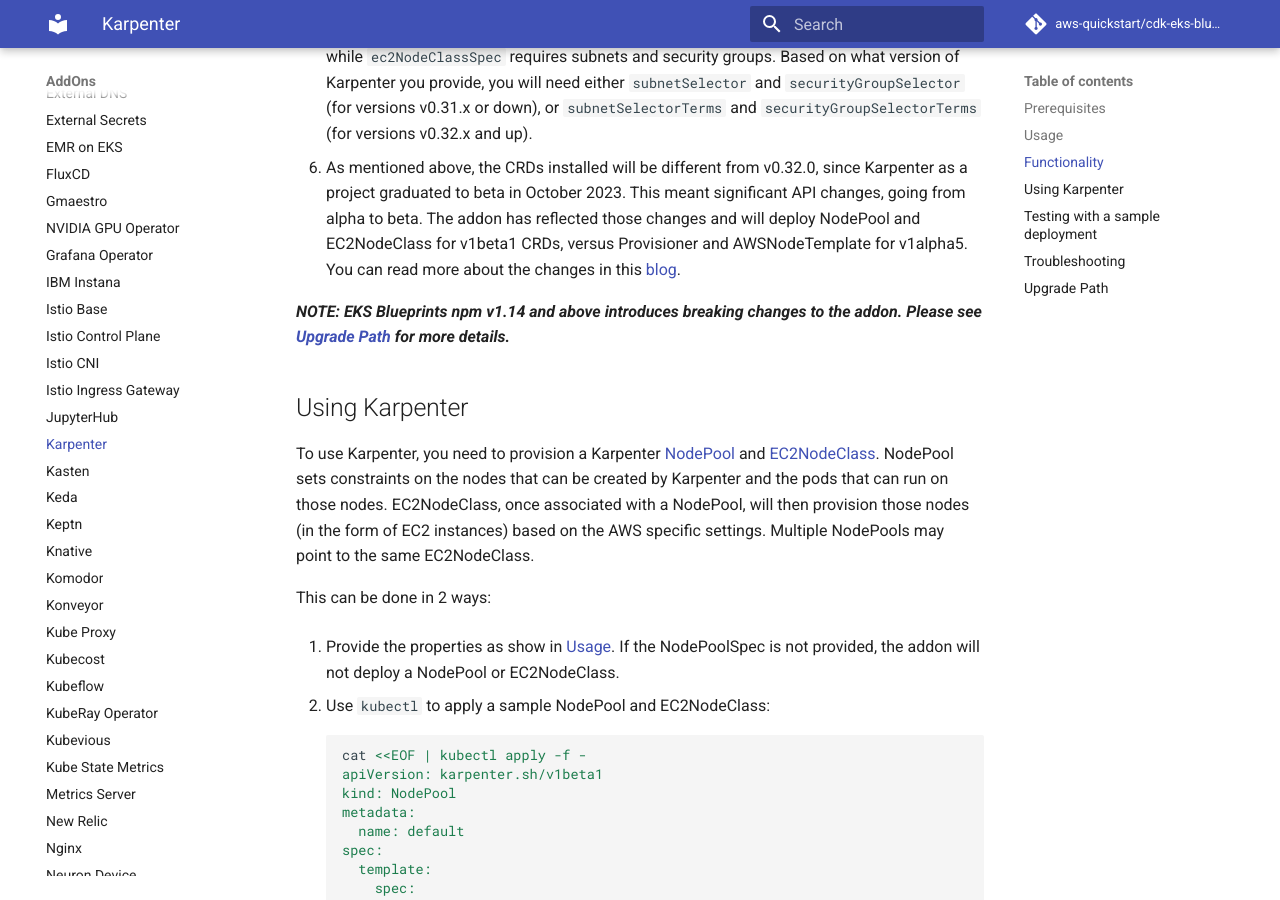
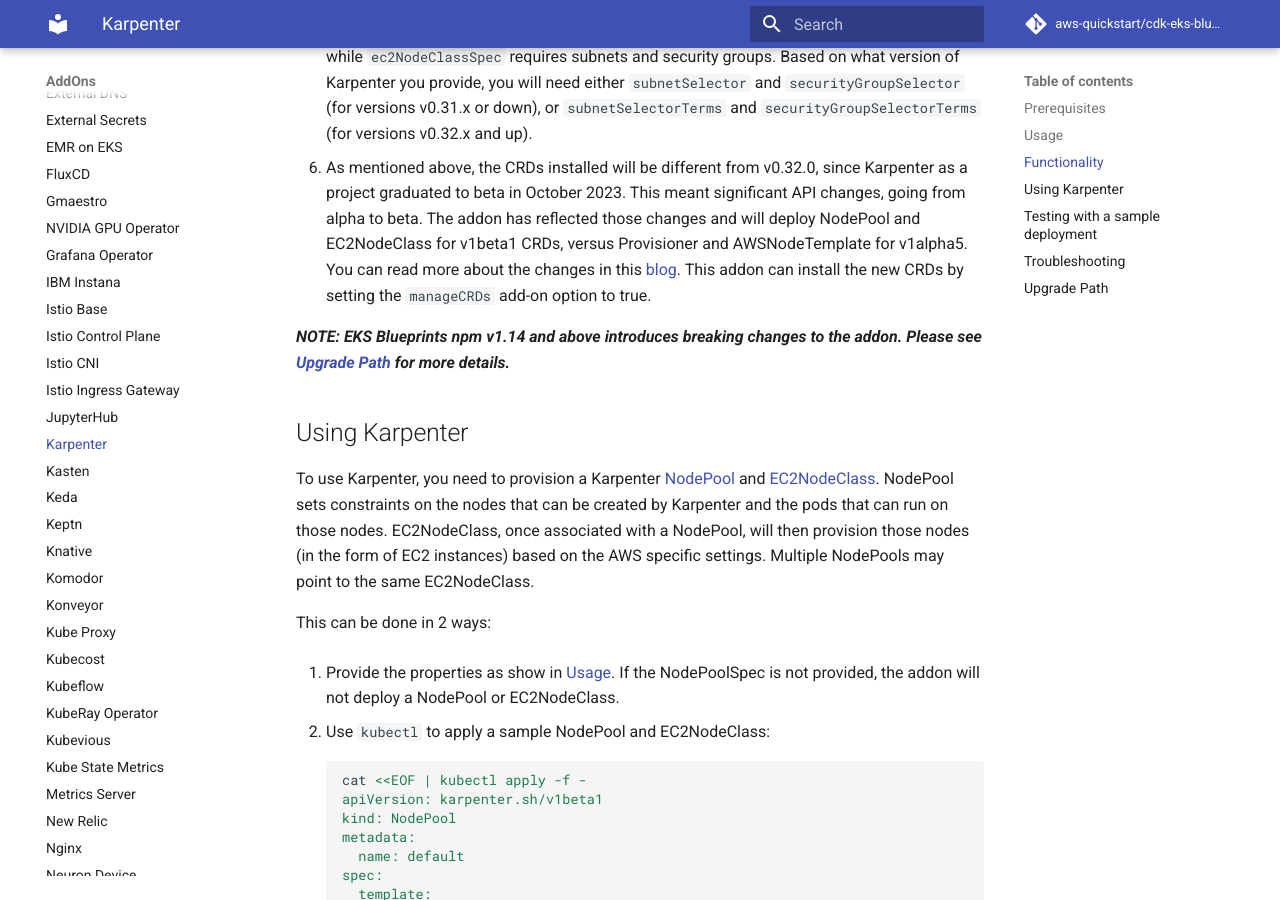
Before and after one commit to aws-quickstart/cdk-eks-blueprints, an MkDocs documentation site: the page built from docs/addons/karpenter.md, in a window 1280 px wide and 900 px high, scrolled down 2464 px. Built offline with MkDocs 1.6.1 and Material for MkDocs 9.7.7, drawn with Linux system fonts in a browser that asks for light colours; comment, search, counter and statistics services are not loaded; some of the changed text lies outside the part shown.

Commit message:
add docs for manageCRDs karpenter add-on option

```diff
--- a/docs/addons/karpenter.md
+++ b/docs/addons/karpenter.md
@@ -93,7 +93,7 @@
 3. Creates Kubernetes Service Account, and associate AWS IAM Role with Karpenter Controller Policy attached using [IRSA](https://docs.aws.amazon.com/emr/latest/EMR-on-EKS-DevelopmentGuide/setting-up-enable-IAM.html).
 4. Deploys Karpenter helm chart in the `karpenter` namespace, configuring the cluster name, endpoint, Instance Profile, and others necessary for functional addon.
 5. If the user provides `nodePoolSpec` (and `ec2NodeClassSpec`), the addon will provisions a default Karpenter NodePool and EC2NodeClass CRDs. `nodePoolSpec` requires [requirements](https://karpenter.sh/docs/concepts/nodepools/#spectemplatespecrequirements) while `ec2NodeClassSpec` requires subnets and security groups. Based on what version of Karpenter you provide, you will need either `subnetSelector` and `securityGroupSelector` (for versions v0.31.x or down), or `subnetSelectorTerms` and `securityGroupSelectorTerms` (for versions v0.32.x and up).
-6. As mentioned above, the CRDs installed will be different from v0.32.0, since Karpenter as a project graduated to beta in October 2023. This meant significant API changes, going from alpha to beta. The addon has reflected those changes and will deploy NodePool and EC2NodeClass for v1beta1 CRDs, versus Provisioner and AWSNodeTemplate for v1alpha5. You can read more about the changes in this [blog](https://aws.amazon.com/blogs/containers/karpenter-graduates-to-beta/).
+6. As mentioned above, the CRDs installed will be different from v0.32.0, since Karpenter as a project graduated to beta in October 2023. This meant significant API changes, going from alpha to beta. The addon has reflected those changes and will deploy NodePool and EC2NodeClass for v1beta1 CRDs, versus Provisioner and AWSNodeTemplate for v1alpha5. You can read more about the changes in this [blog](https://aws.amazon.com/blogs/containers/karpenter-graduates-to-beta/). This addon can install the new CRDs by setting the `manageCRDs` add-on option to true.
 
 ***NOTE: EKS Blueprints npm v1.14 and above introduces breaking changes to the addon. Please see [Upgrade Path](#upgrade-path) for more details.***
 
@@ -242,6 +242,7 @@
 - The add-on will no longer support any versions below v0.21.0
 - User provided properties have been refactored to better reflect the parameters of the various Karpenter resources (i.e. NodePool, EC2NodeClass)
 - For NodePool and EC2NodeClass, the parameters will apply to either the v1alpha5 CRDs ( provisioner, AWSNodeTemplate, for Karpenter versions v0.31.x or earlier) or v1beta1 CRDs (NodePool, EC2NodeClass, for Karpenter versions v0.32.x and later). **If you provide non-matching parameters, i.e. providing `consolidation` instead of `disruption` for Karpenter version v0.33.1, you will see an error with stack failing to provision.** Please consult the [upgrade guide](https://karpenter.sh/docs/upgrading/upgrade-guide/) to see the changes for various versions.
+- To have the add-on install new CRDs after an initial install, set the `manageCRDs` option to true.
 
 If you are upgrading from earlier version of Blueprints and need to add the Karpenter addon, please ensure the following:
 
```
